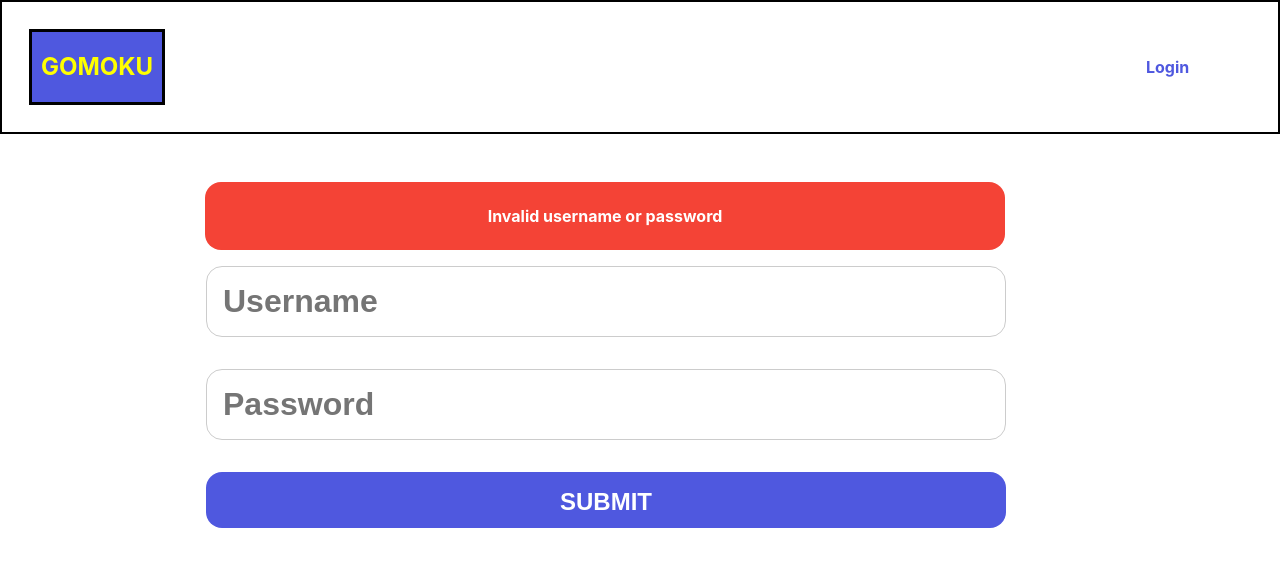
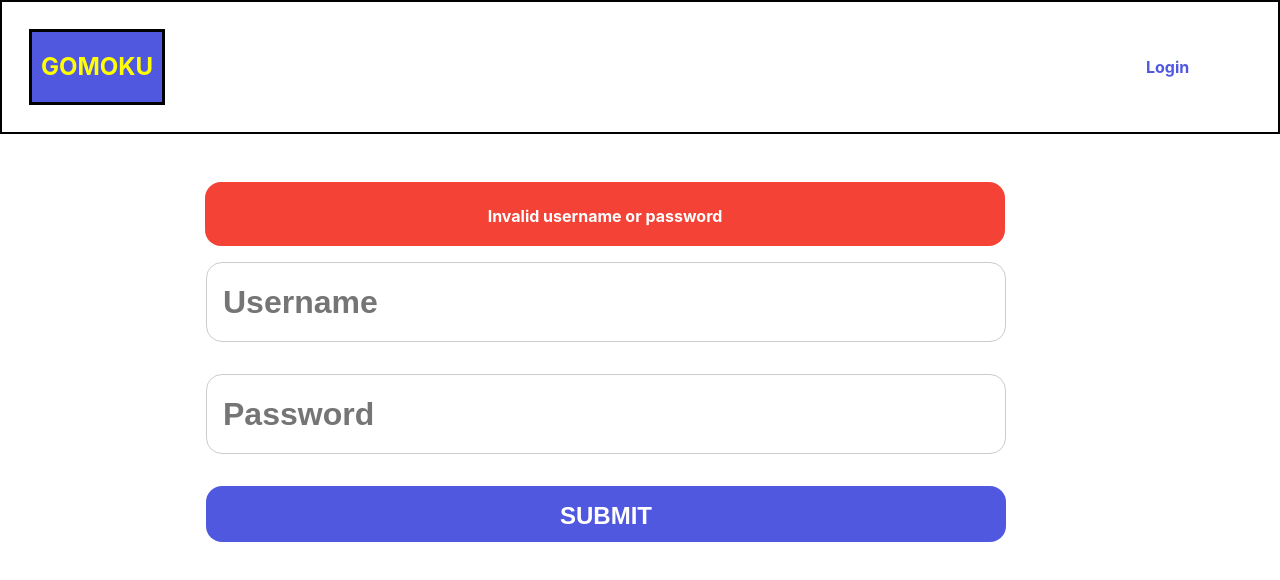
Before and after one commit to UsmanBadar/gomoku-ai, a React (Create React App) app: page /login in a window 1280 px wide. Both pictures are taken after typing "Sample", "Sample123" into the empty fields and a click on the button "SUBMIT". Shown: the top 580 px of the page. Built offline with nearby package versions, Linux system fonts and the light colour scheme.

Commit message:
"Added height property in styling"

```diff
--- a/src/components/Input.module.css
+++ b/src/components/Input.module.css
@@ -1,5 +1,6 @@
 .input {
     width: 100%;
+    height: 5rem;
     flex-grow: 1;
     font-size: 2rem;
     outline: none;
--- a/src/components/Message.module.css
+++ b/src/components/Message.module.css
@@ -1,5 +1,6 @@
 .message {
     width:100%;
+    height: 4rem;
     padding: 1.5rem;
     box-sizing: border-box;
     color: white;
```
